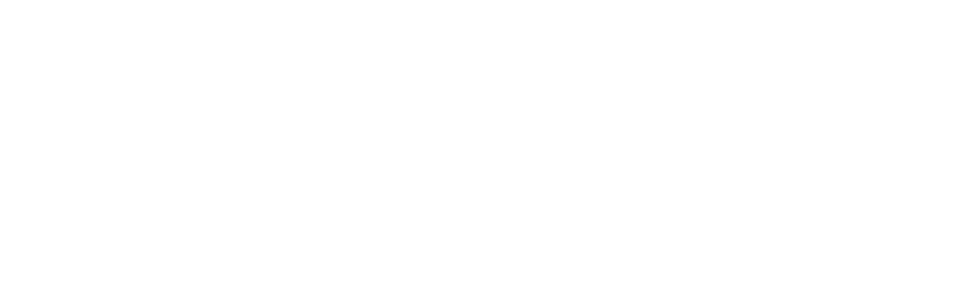
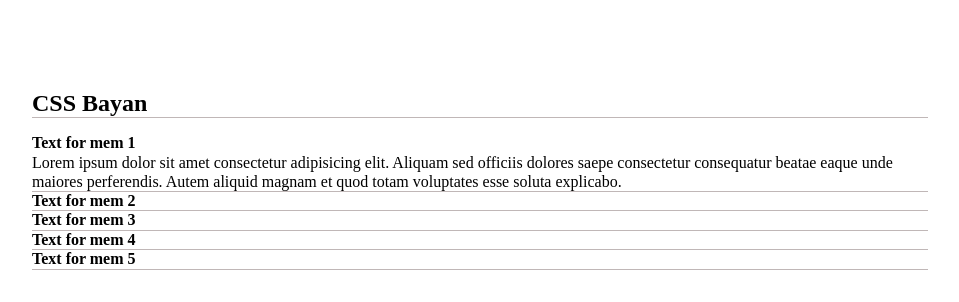
Before and after one commit to cheshirelion/cssBayan, a plain HTML site: page cssBayan/index.html in a window 1280 px wide. Shown: the whole page, without its empty margins (160-1119 px from the left). Drawn offline with Linux system fonts and the light colour scheme.

Commit message:
feat: add basic structure for cssBayan (Sun, Mar 12, 2023  5:20:24 PM)

```diff
--- a/cssBayan/css/style.css
+++ b/cssBayan/css/style.css
@@ -2,3 +2,66 @@
     box-sizing: border-box;
     scroll-behavior: smooth;
 }
+
+body {
+    font-weight: bold;
+}
+
+.wrapper {
+    width: 70%;
+    margin: 0 auto;
+}
+
+.container {
+    margin-top: 10%;
+}
+
+.bayan {
+    cursor: pointer;
+}
+
+.bayan-title {
+    font-size: 1.5em;
+    border-bottom: 0.07em solid rgb(192, 183, 183);
+}
+
+.bayan-element {
+    border-bottom: 0.07em solid rgb(192, 183, 183);
+    cursor: pointer;
+}
+
+label {
+    display: flex;
+    justify-content: space-between;
+    cursor: pointer;
+}
+
+.icon {
+    display: inline-block;
+    width: 20px;
+    height: 20px;
+    background: url('/cssBayan/assets/icon.svg');
+}
+
+.bayan-element > input[type="radio"] {
+    display: none;
+    z-index: -1;
+    opacity: 0;
+}
+
+.bayan-mem {
+    max-height: 0;
+    overflow: hidden;
+    font-weight: normal;
+    transition: 0.4s;
+}
+
+input[type="radio"]:checked ~ .bayan-mem {
+    max-height: 2000px;
+    transition: 8s;
+}
+
+.bayan-element:hover > .bayan-mem {
+    max-height: 2000px;
+    transition: 8s;
+}
--- a/cssBayan/index.html
+++ b/cssBayan/index.html
@@ -9,6 +9,45 @@
     <link rel="stylesheet" href="css/style.css">
 </head>
 <body>
+    <div class="wrapper">
+        <div class="container">
+            <div class="bayan">
+                <h1 class="bayan-title">CSS Bayan</h1>
 
+                <div class="bayan-element">
+                    <label for="mem1">
+                        Text for mem 1
+                        <span class="icon"></span>
+                    </label>
+                    <input type="radio" name="cust-bayan" id="mem1" checked>
+                    <div class="bayan-mem">Lorem ipsum dolor sit amet consectetur adipisicing elit. Aliquam sed officiis dolores saepe consectetur consequatur beatae eaque unde maiores perferendis. Autem aliquid magnam et quod totam voluptates esse soluta explicabo.</div>
+                </div>
+
+                <div class="bayan-element">
+                    <label for="mem2">Text for mem 2</label>
+                    <input type="radio" name="cust-bayan" id="mem2">
+                    <div class="bayan-mem">Lorem ipsum dolor sit amet consectetur adipisicing elit. Aliquam sed officiis dolores saepe consectetur consequatur beatae eaque unde maiores perferendis. Autem aliquid magnam et quod totam voluptates esse soluta explicabo.</div>
+                </div>
+
+                <div class="bayan-element">
+                    <label for="mem3">Text for mem 3</label>
+                    <input type="radio" name="cust-bayan" id="mem3">
+                    <div class="bayan-mem">Lorem ipsum dolor sit amet consectetur adipisicing elit. Aliquam sed officiis dolores saepe consectetur consequatur beatae eaque unde maiores perferendis. Autem aliquid magnam et quod totam voluptates esse soluta explicabo.</div>
+                </div>
+
+                <div class="bayan-element">
+                    <label for="mem4">Text for mem 4</label>
+                    <input type="radio" name="cust-bayan" id="mem4">
+                    <div class="bayan-mem">Lorem ipsum dolor sit amet consectetur adipisicing elit. Aliquam sed officiis dolores saepe consectetur consequatur beatae eaque unde maiores perferendis. Autem aliquid magnam et quod totam voluptates esse soluta explicabo.</div>
+                </div>
+
+                <div class="bayan-element">
+                    <label for="mem5">Text for mem 5</label>
+                    <input type="radio" name="cust-bayan" id="mem5">
+                    <div class="bayan-mem">Lorem ipsum dolor sit amet consectetur adipisicing elit. Aliquam sed officiis dolores saepe consectetur consequatur beatae eaque unde maiores perferendis. Autem aliquid magnam et quod totam voluptates esse soluta explicabo.</div>
+                </div>
+            </div>
+        </div>
+    </div>
 </body>
 </html>
```
Also changed, not shown: cssBayan/assets/icon.svg (added).
